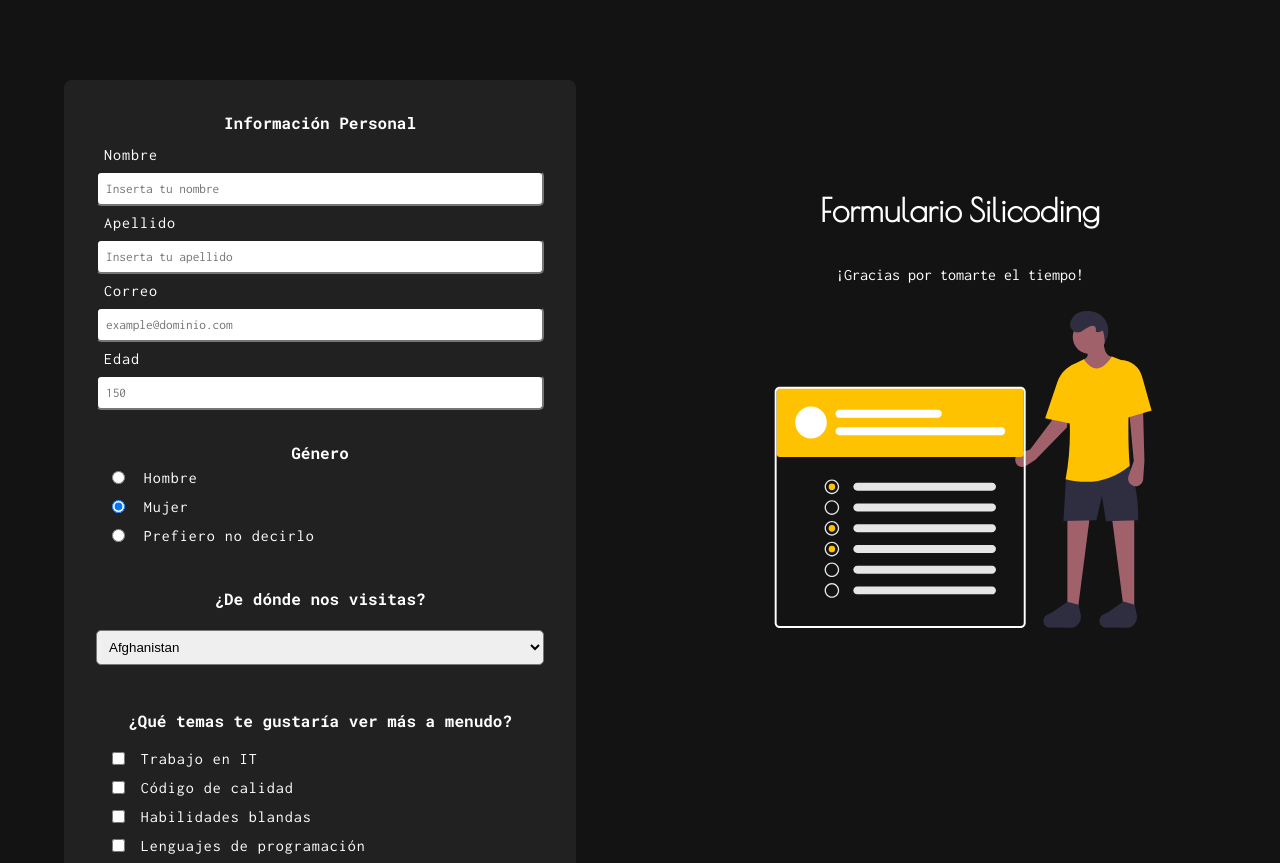
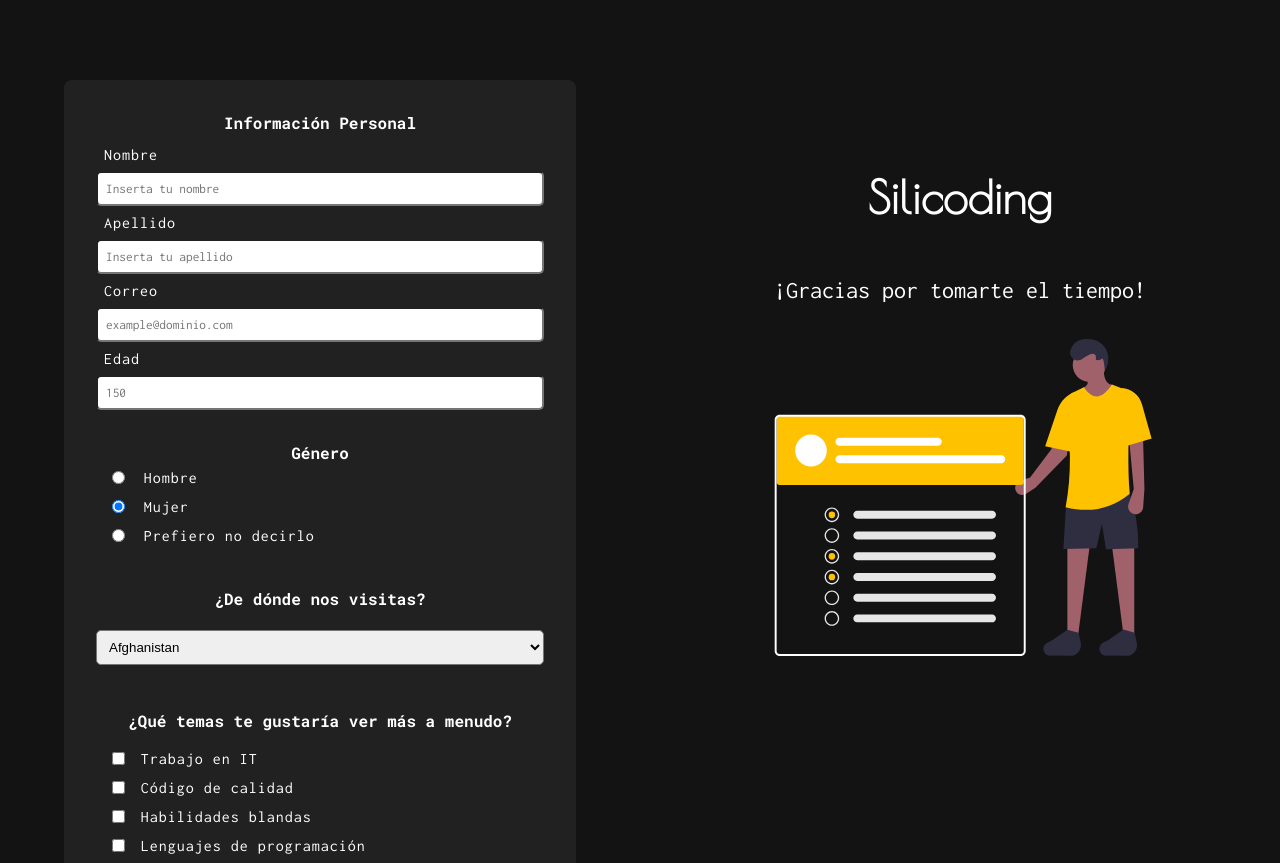
Before and after one commit to bryanstg/Survey-Form, a plain HTML site: page index.html in a window 1280 px wide. Shown: the top 863 px of the page. Drawn offline with nearby package versions, Linux system fonts and the light colour scheme.

Commit message:
Modificación del header

```diff
--- a/index.html
+++ b/index.html
@@ -10,7 +10,7 @@
 <body>
     <main class="main-box">
         <div class="title-box">
-            <h1 id="title">Formulario Silicoding </h1>
+            <h1 id="title">Silicoding </h1>
             <p id="description">¡Gracias por tomarte el tiempo! </p>
             <img id="title-svg" src="svg/yellow.svg" alt="">
         </div>
--- a/style.css
+++ b/style.css
@@ -92,9 +92,11 @@ body {
     justify-content: center;
 }
 #title {
+    font-size: 45px;
 }
 #description {
     font-family: var(--fnt-fml-p);
+    font-size: var(--fnt-sz-big);
     align-self: center;
 }
 
```
